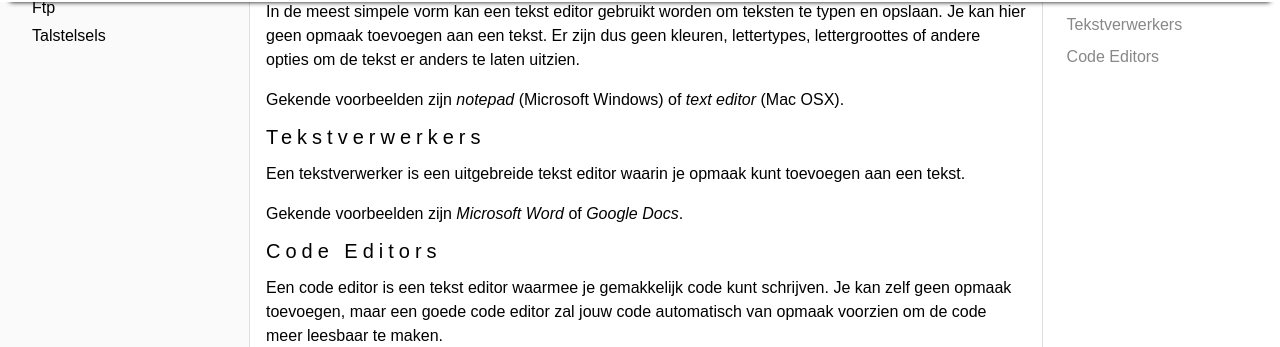
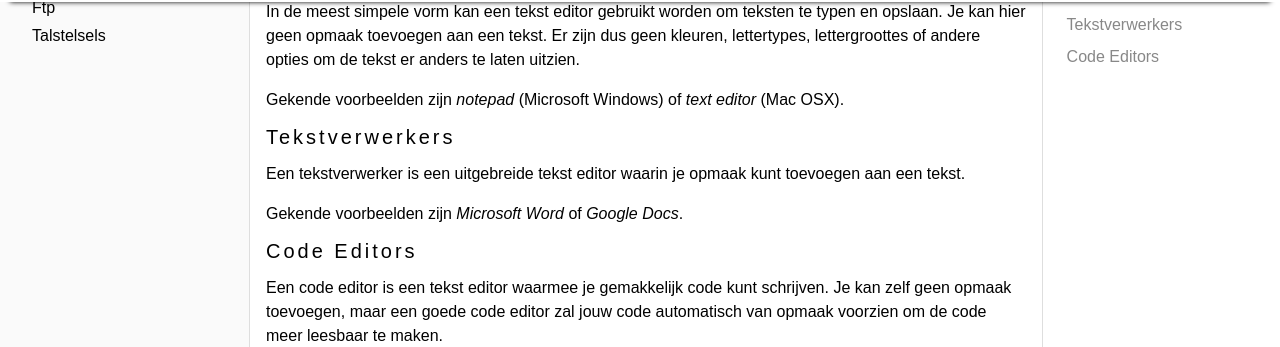
Before and after one commit to T-INFORMATICA/t-informatica.github.io, a Jekyll site: the page built from _courses/basis/basiskennis/code-editors.md, in a window 1280 px wide. Shown: the part 232-579 px from the top of the page. Built offline with Jekyll 4.4.1, drawn with Linux system fonts in a browser that asks for light colours; comment, search, counter and statistics services are not loaded.

Commit message:
Update default.scss

```diff
--- a/_sass/default.scss
+++ b/_sass/default.scss
@@ -54,7 +54,7 @@ body {
 
 h1, h2, h3 {
     line-height: 0.9;
-    letter-spacing: 5px;
+    letter-spacing: 3px;
 }
 
 h1 {
```
